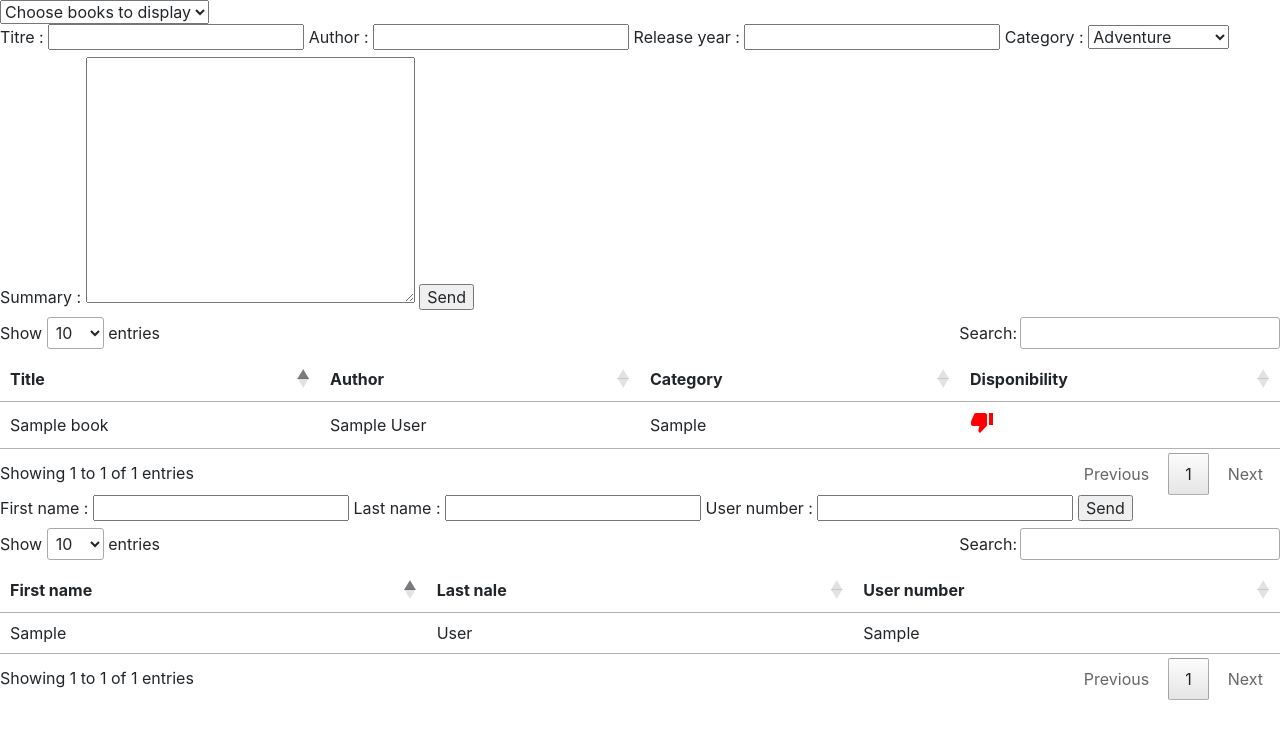
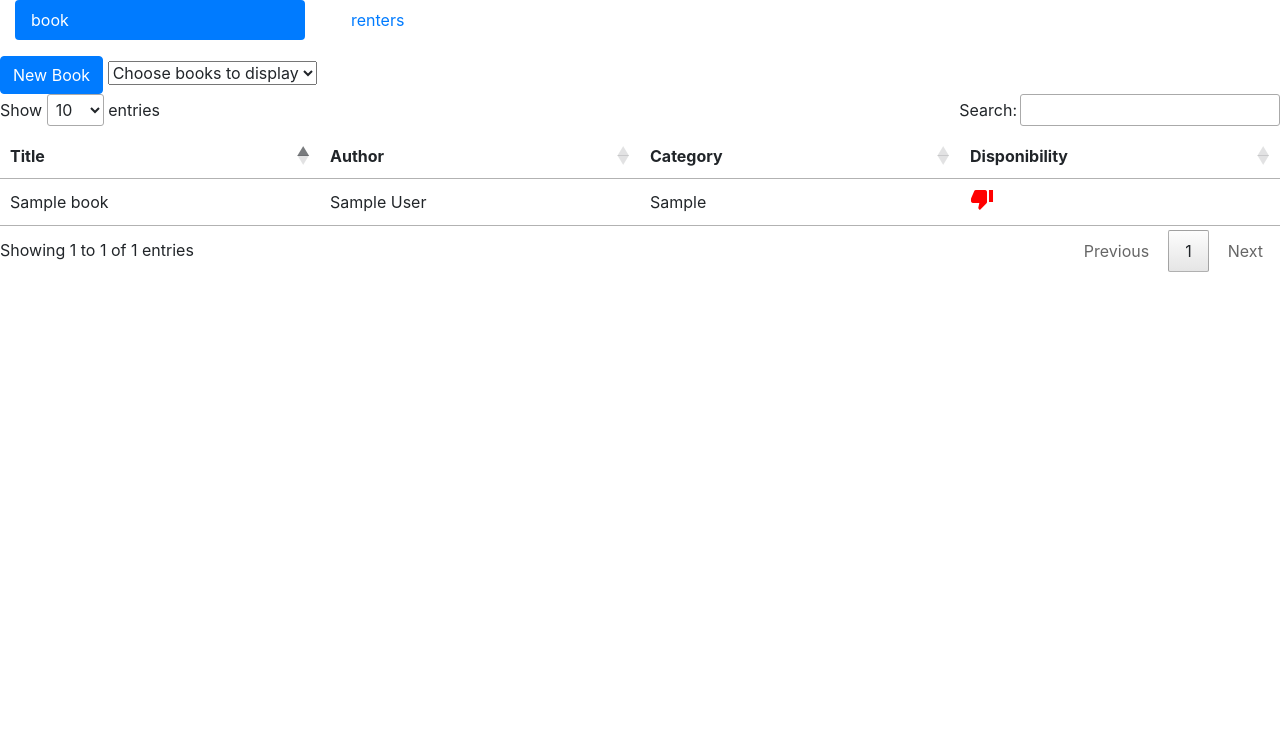
Before and after one commit to gfauconnier/evaluation3, a PHP site: page /controller/home.php in a window 1280 px wide. Shown: the part 38-777 px from the top of the page. Run offline with PHP 8.4, Linux system fonts and the light colour scheme; tables that the repository leaves empty or names only in its code hold one stand-in row (values such as "Sample post"); some libraries are stand-ins or nearby versions.

Commit message:
a bit of everything

```diff
--- a/js/main.js
+++ b/js/main.js
@@ -7,6 +7,12 @@ $(document).ready(function () {
 // stacktable
 $('#book_table').stacktable()
 $('#user_table').stacktable()
+
+// bootstrap tabs display
+$('#accountTabs a').on('click', function(e) {
+    e.preventDefault()
+    $(this).tab('show')
+  })
 
 // changes the displayed categories on select change
 $('#select_cat').change(function () {
--- a/model/HistoryManager.php
+++ b/model/HistoryManager.php
@@ -70,7 +70,7 @@ class HistoryManager
         $query = $this->_db->query("SELECT history.rent_date, history.return_date, users.user_ident
         FROM history INNER JOIN users
         WHERE history.id_book = '".$book->getId_book()."' AND history.id_user = users.id_user
-        ORDER BY history.id_history DESC");
+        ORDER BY history.id_history DESC LIMIT 10");
         $book_renters = $query->fetchAll(PDO::FETCH_ASSOC);
         foreach ($book_renters as $key => $book_renter) {
             $book_renters[$key] = new BookRenters($book_renter);
@@ -84,7 +84,7 @@ class HistoryManager
         $query = $this->_db->query("SELECT history.rent_date, history.return_date, books.title
         FROM history INNER JOIN books
         WHERE history.id_user = '".$user->getId_user()."' AND history.id_book = books.id_book
-        ORDER BY history.id_history DESC");
+        ORDER BY history.id_history DESC LIMIT 10");
         $rented_books = $query->fetchAll(PDO::FETCH_ASSOC);
         foreach ($rented_books as $key => $rented_book) {
             $rented_books[$key] = new RentedBooks($rented_book);
--- a/view/home_v.php
+++ b/view/home_v.php
@@ -1,22 +1,27 @@
 <?php
 require "template/head.php";
 require "template/header.php";
-if(isset($message)) {
+if (isset($message)) {
     echo $message;
 }
 ?>
 
-<select name="select_cat" id="select_cat">
-    <option value="0">Choose books to display</option>
-    <option value="All">All books</option>
-    <option value="Adventure">Adventure</option>
-    <option value="Drama">Drama</option>
-    <option value="Fantasy">Fantasy</option>
-    <option value="Romance">Romance</option>
-    <option value="Science-Fiction">Science-Fiction</option>
-</select>
+<ul class="nav nav-pills mb-3" id="pills-tab" role="tablist">
+        <li class="nav-item col-12 col-md-6 col-lg-3">
+          <a class="nav-link active" id="pills-books-tab" data-toggle="pill" href="#nav-books" role="tab" aria-controls="nav-books" aria-selected="true">book</a>
+        </li>
+        <li class="nav-item col-12 col-md-6 col-lg-3">
+          <a class="nav-link" id="pills-renters-tab" data-toggle="pill" href="#nav-renters" role="tab" aria-controls="nav-renters" aria-selected="true">renters</a>
+        </li>
+</ul>
+<div class="tab-content" id="nav-tabContent">
 
-<div>
+
+    <div class="tab-pane fade show active" id="nav-books" role="tabpanel" aria-labelledby="nav-books-tab">
+    <button class="btn btn-primary header_btn" type="button" data-toggle="collapse" data-target="#collapseNewBook" aria-expanded="false" aria-controls="collapseNewBook">
+          New Book
+    </button>
+    <div class="container collapse" id="collapseNewBook">
         <form action="" method="post">
             <label for="title">Titre : </label>
             <input type="text" id="title" name="title">
@@ -36,6 +41,17 @@ if(isset($message)) {
             <textarea name="summary" id="summary" cols="30" rows="10"></textarea>
             <input type="submit" name="newbook" value="Send">
         </form>
+    </div>
+
+    <select name="select_cat" id="select_cat">
+        <option value="0">Choose books to display</option>
+        <option value="All">All books</option>
+        <option value="Adventure">Adventure</option>
+        <option value="Drama">Drama</option>
+        <option value="Fantasy">Fantasy</option>
+        <option value="Romance">Romance</option>
+        <option value="Science-Fiction">Science-Fiction</option>
+    </select>
 
     <table id="book_table">
         <thead>
@@ -48,7 +64,7 @@ if(isset($message)) {
         </thead>
         <tbody>
         <?php
-        foreach($books as $book){
+        foreach ($books as $book) {
             ?>
             <tr class="books" id="<?php echo $book->getId_book(); ?>" title="Show book details">
                 <td class="col-3"><?php echo $book->getTitle(); ?></td>
@@ -64,8 +80,12 @@ if(isset($message)) {
 
     </div>
 
-<div>
-
+    <div class="tab-pane fade" id="nav-renters" role="tabpanel" aria-labelledby="nav-renters-tab">
+    <div class="tab-pane fade show active" id="nav-renters" role="tabpanel" aria-labelledby="nav-renterss-tab">
+    <button class="btn btn-primary header_btn" type="button" data-toggle="collapse" data-target="#collapseNewRenter" aria-expanded="false" aria-controls="collapseNewRenter">
+          New Renter
+    </button>
+    <div class="container collapse" id="collapseNewRenter">
         <form action="" method="post">
             <label for="fname">First name : </label>
             <input type="text" id="fname" name="user_fname">
@@ -75,18 +95,18 @@ if(isset($message)) {
             <input type="text" id="ident" name="user_ident">
             <input type="submit" name="newuser" value="Send">
         </form>
-
+    </div>
     <table id="user_table">
         <thead>
             <tr>
                 <th>First name</th>
-                <th>Last nale</th>
+                <th>Last name</th>
                 <th>User number</th>
             </tr>
         </thead>
         <tbody>
         <?php
-        foreach($users as $user){
+        foreach ($users as $user) {
             ?>
             <tr class="users" id="<?php echo $user->getId_user(); ?>" title="Show user details">
                 <td class="col-3"><?php echo $user->getUser_fname(); ?></td>
@@ -100,6 +120,6 @@ if(isset($message)) {
     </table>
 
 </div>
-
+</div>
 <?php
 require 'template/footer.php';
--- a/view/template/footer.php
+++ b/view/template/footer.php
@@ -3,6 +3,7 @@
   <script src="../js/jquery-3.2.1.js"></script>
   <script src="../js/tether.min.js"></script>
   <script src="https://cdn.datatables.net/1.10.16/js/jquery.dataTables.min.js"></script>
+  <script src="https://cdnjs.cloudflare.com/ajax/libs/popper.js/1.12.3/umd/popper.min.js" integrity="sha384-vFJXuSJphROIrBnz7yo7oB41mKfc8JzQZiCq4NCceLEaO4IHwicKwpJf9c9IpFgh" crossorigin="anonymous"></script>
   <script src="../js/stacktable.js"></script>
   <script src="../js/bootstrap.js"></script>
   <script src="../js/main.js"></script>
```
Also changed, not shown: view/book_detail_v.php (+47 -7 lines). Lines whose indentation alone changed are shown as unchanged.
